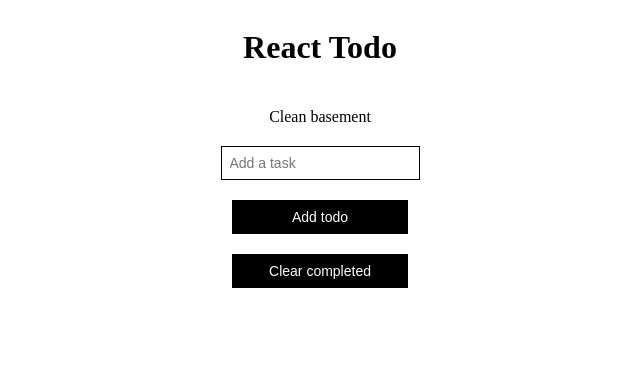
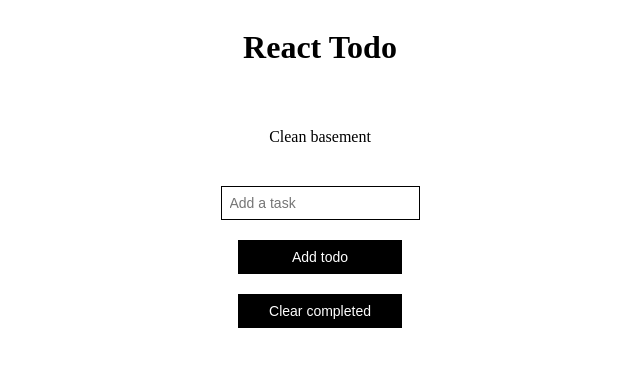
Before and after one commit to keegn/simple-react-todo, a React (Create React App) app: page / in a window 1280 px wide. Shown: the top 366 px of the page, without its empty margins (320-960 px from the left). Built offline with nearby package versions, Linux system fonts and the light colour scheme.

Commit message:
Adjusted buttons

```diff
--- a/src/components/global-styles/GlobalStyles.js
+++ b/src/components/global-styles/GlobalStyles.js
@@ -4,12 +4,12 @@ export const AppContainer = styled.div`
   display: grid;
   align-items: center;
   justify-items: center;
-  grid-gap: 20px;
+  grid-gap: 40px;
 `;
 
 export const StyledButton = styled.button`
   padding: 8px 8px;
-  width: 176px;
+  width: 164px;
   border: 1px solid black;
   outline: none;
   color: white;
```
